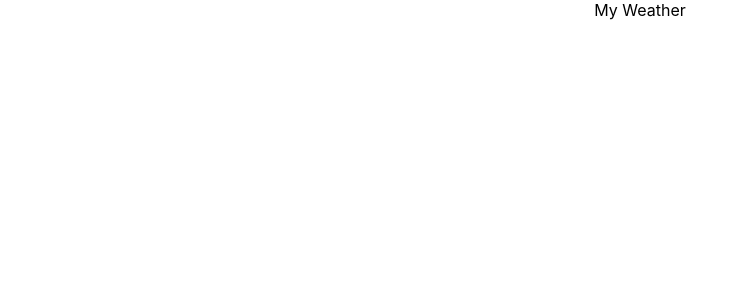
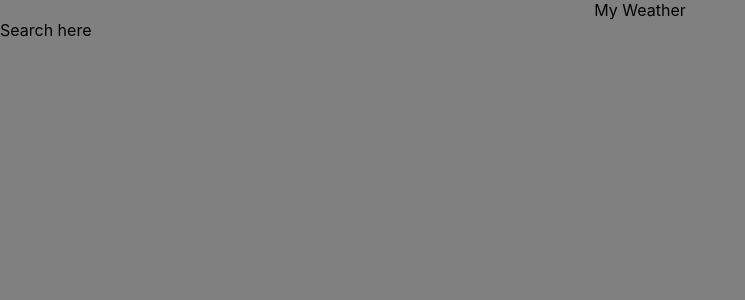
Before and after one commit to OlhaDorofiychuk/Wether-app, a React (Create React App) app: page / in a window 1280 px wide. Shown: the top 300 px of the page, without its empty margins (0-745 px from the left). Built offline with nearby package versions, Linux system fonts and the light colour scheme.

Commit message:
start search component

```diff
--- a/package.json
+++ b/package.json
@@ -7,8 +7,10 @@
     "@testing-library/react": "^13.4.0",
     "@testing-library/user-event": "^13.5.0",
     "react": "^18.2.0",
+    "react-accessible-accordion": "^5.0.0",
     "react-dom": "^18.2.0",
     "react-scripts": "5.0.1",
+    "react-select-async-paginate": "^0.7.2",
     "web-vitals": "^2.1.4"
   },
   "scripts": {
--- a/src/App.css
+++ b/src/App.css
@@ -1,3 +1,5 @@
-.App {
+.container {
   text-align: center;
+  max-width: 100vw;
+  margin: 20,auto;
 }
--- a/src/App.js
+++ b/src/App.js
@@ -1,12 +1,14 @@
 
 import './App.css';
+import { Search } from './components/search';
 
 function App() {
   return (
-    <div className="App">
+    <div className="container">
       <header className="App-header">
         My Weather
       </header>
+      <Search />
     </div>
   );
 }
--- /dev/null
+++ b/src/components/search.js
@@ -0,0 +1,5 @@
+export const Search=()=>{
+    return(
+        <div className="search"> Search here</div>
+    )
+}
--- a/src/index.css
+++ b/src/index.css
@@ -5,9 +5,13 @@ body {
     sans-serif;
   -webkit-font-smoothing: antialiased;
   -moz-osx-font-smoothing: grayscale;
+  background-color: gray;
 }
 
 code {
   font-family: source-code-pro, Menlo, Monaco, Consolas, 'Courier New',
     monospace;
 }
+.search {
+  display: flex;
+}
```
Also changed, not shown: 1 other file (tests, documents, lock files or other folders).
